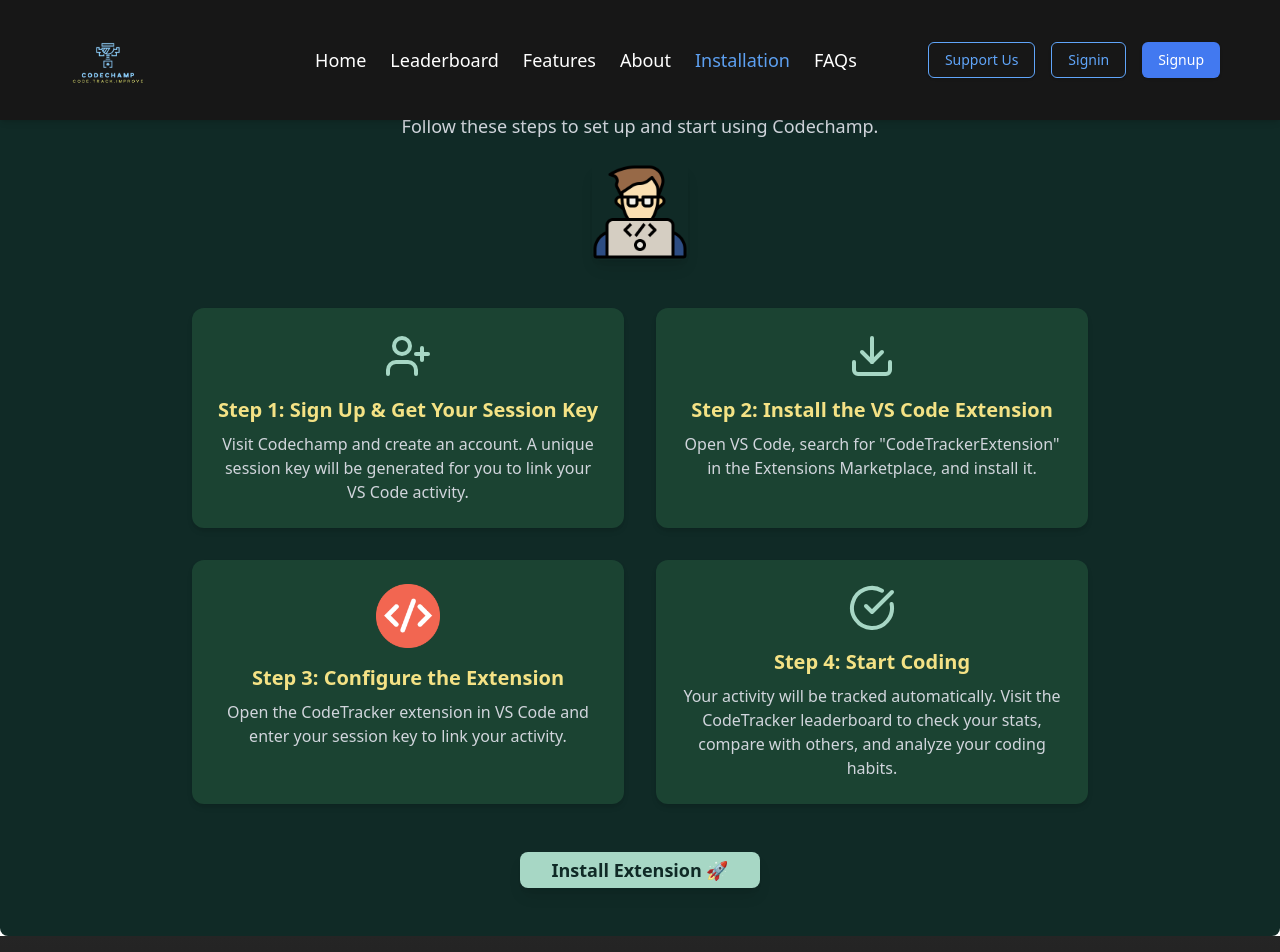
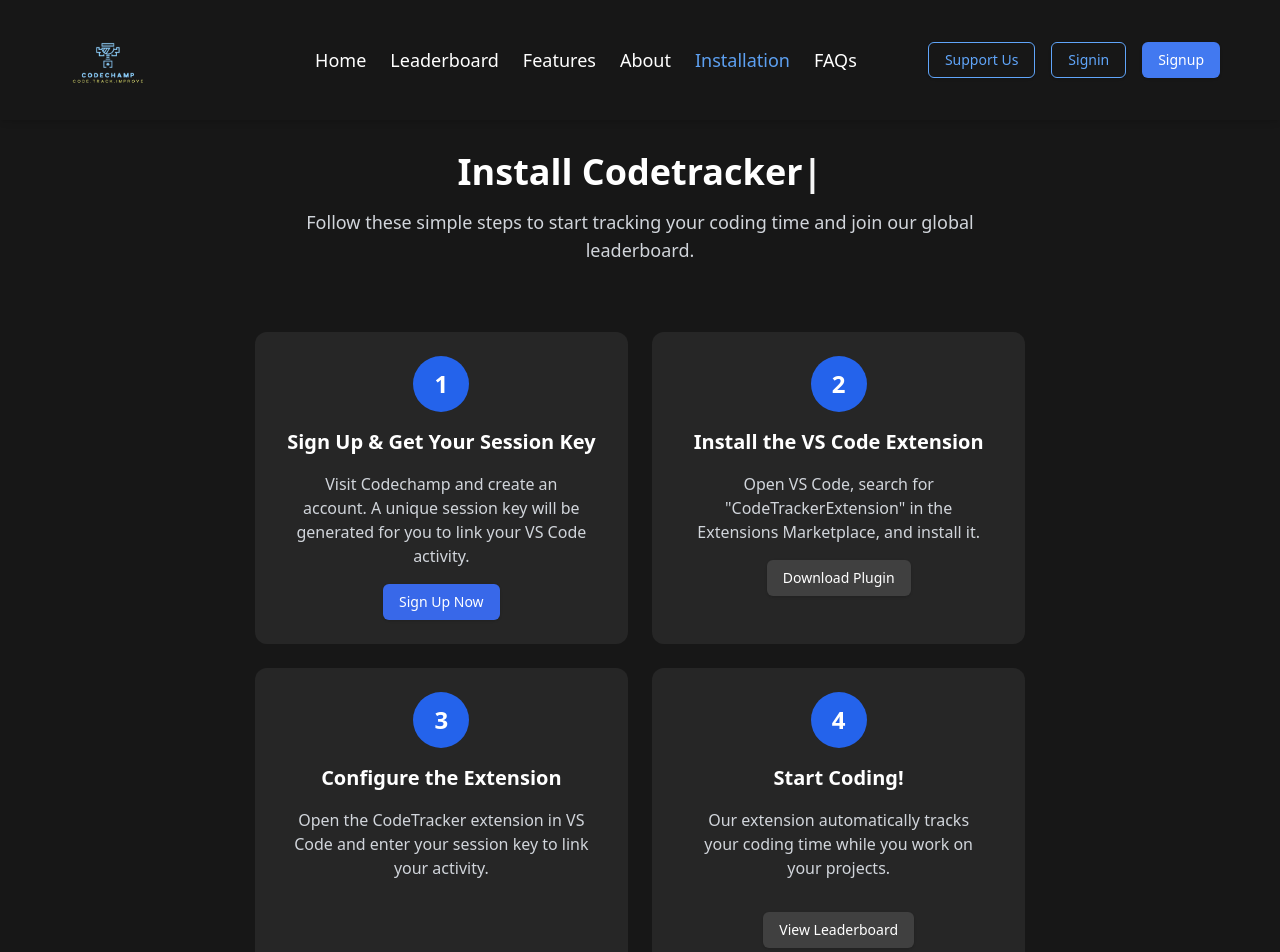
Before and after one commit to nishikantraj/CodeTrackFrontend, a React (Vite) app: page /installation in a window 1280 px wide. Shown: the top 952 px of the page. Built offline with nearby package versions, Linux system fonts and the light colour scheme.

Commit message:
New UI created for Installation and faqs

```diff
--- a/src/pages/Installation.tsx
+++ b/src/pages/Installation.tsx
@@ -1,9 +1,6 @@
 import { Button } from "@/components/ui/Button";
-import { Card } from "@/components/ui/Card";
-import { CheckCircle, Download, UserPlus } from "lucide-react";
-import code from '../assets/language/code.png'
-import geek from '../assets/language/geek.png'
 import { useEffect, useRef } from "react";
+import { NavLink } from "react-router-dom";
 import Typed from "typed.js";
 
 export default function Installation() {
@@ -11,7 +8,7 @@
 
   useEffect(() => {
     const typed = new Typed(typedRef.current, {
-      strings: ["Install Codetracker", "Track your coding", "Compete with others"],
+      strings: ["Getting Started with CodeChamp", "Install Codetracker", "Track your coding", "Compete with others"],
       typeSpeed: 50,
       backSpeed: 30,
       backDelay: 1000,
@@ -22,60 +19,101 @@
   }, []);
 
   return (
-    <div className="bg-[#102A26] text-[#F4E285] min-h-screen px-6 py-12 rounded-lg">
+    <div className="min-h-screen w-full py-8 mt-20 overflow-hidden text-white px-4 md:px-6 lg:px-8 bg-[#171717] pb-20">
 
-      <div className="max-w-5xl mx-auto text-center">
-        <h1 className="text-5xl font-extrabold text-[#A7D7C5]">
+      <div className="px-4 sm:px-6 md:px-12 flex flex-col gap-6">
+        {/* Title */}
+        <div className="flex flex-col justify-center items-center pt-10 py-5">
+          <h2 className="text-3xl md:text-4xl font-bold">
             <span ref={typedRef}></span>
-        </h1>
-        <p className="text-lg text-gray-300 mt-4">
-          Follow these steps to set up and start using Codechamp.
-        </p>
-        <img src={geek} alt="Codechamp Extension" className="mx-auto mt-6 w-24 rounded-lg shadow-lg" />
+          </h2>
+          <p className="text-center text-[#D1D5DB] w-full sm:w-4/5 md:w-3/5 pt-4 text-base md:text-lg">Follow these simple steps to start tracking your coding time and join our global leaderboard.</p>
         </div>
 
-      {/* Installation Steps */}
-      <div className="max-w-4xl mx-auto mt-12 grid grid-cols-1 md:grid-cols-2 gap-8">
+        {/* steps */}
+        <div className="flex flex-col md:flex-row md:flex-wrap gap-6 justify-center py-6">
 
-        <Card className="bg-[#1B4332] border-none shadow-md p-6 text-center">
-          <UserPlus className="text-[#A7D7C5] w-12 h-12 mx-auto" />
-          <h3 className="text-xl font-bold mt-4">Step 1: Sign Up & Get Your Session Key</h3>
-          <p className="text-gray-300 mt-2">Visit Codechamp and create an account. A unique session key will be generated for you to link your VS Code activity.</p>
-        </Card>
+            <div className="bg-[#262626] w-full md:w-5/12 lg:w-1/3 rounded-xl flex flex-col gap-4 py-6">
+              <div className="flex justify-center">
+                <span className="font-bold text-2xl bg-[#2463EB] w-14 h-14 rounded-full flex justify-center items-center">1</span>
+              </div>
+              <div className="flex flex-col justify-center items-center gap-4">
+                <h3 className="text-xl font-semibold text-center px-4">Sign Up & Get Your Session Key</h3>
+                <p className="text-center w-4/5 text-[#D1D5DB]">Visit Codechamp and create an account. A unique session key will be generated for you to link your VS Code activity.</p>
+                <div className="flex justify-center">
+                  <NavLink
+                    to={"/signup"}
+                  >
+                    <Button className="text-white cursor-pointer bg-[#3868e9] hover:bg-[#1C4ED8] text-sm">
+                      Sign Up Now
+                    </Button>
+                  </NavLink>
+                </div>
+              </div>
+            </div>
 
-        <Card className="bg-[#1B4332] border-none shadow-md p-6 text-center">
-          <Download className="text-[#A7D7C5] w-12 h-12 mx-auto" />
-          <h3 className="text-xl font-bold mt-4">Step 2: Install the VS Code Extension</h3>
-          <p className="text-gray-300 mt-2">Open VS Code, search for "CodeTrackerExtension" in the Extensions Marketplace, and install it.</p>
-        </Card>
+            <div className="bg-[#262626] w-full md:w-5/12 lg:w-1/3 rounded-xl flex flex-col gap-4 py-6">
+              <div className="flex justify-center">
+                <span className="font-bold text-2xl bg-[#2463EB] w-14 h-14 rounded-full flex justify-center items-center">2</span>
+              </div>
+              <div className="flex flex-col justify-center items-center gap-4">
+                <h3 className="text-xl font-semibold text-center px-4">Install the VS Code Extension</h3>
+                <p className="text-center w-4/5 text-[#D1D5DB]">Open VS Code, search for "CodeTrackerExtension" in the Extensions Marketplace, and install it.</p>
+                <div className="flex justify-center">
+                  <a
+                    href="https://marketplace.visualstudio.com/items?itemName=Nishikant.codetrackerextension"
+                    target="_blank"
+                  >
+                    <Button className="text-white cursor-pointer bg-[#404040] hover:bg-[#525252] text-sm">
+                      Download Plugin
+                    </Button>
+                  </a>
+                </div>
+              </div>
+            </div>
 
-        <Card className="bg-[#1B4332] border-none shadow-md p-6 text-center">
-          <img src={code} alt="Session Key Setup" className="w-16 h-16 mx-auto" />
-          <h3 className="text-xl font-bold mt-4">Step 3: Configure the Extension</h3>
-          <p className="text-gray-300 mt-2">Open the CodeTracker extension in VS Code and enter your session key to link your activity.</p>
-        </Card>
+            <div className="bg-[#262626] w-full md:w-5/12 lg:w-1/3 rounded-xl flex flex-col gap-4 py-6">
+              <div className="flex justify-center">
+                <span className="font-bold text-2xl bg-[#2463EB] w-14 h-14 rounded-full flex justify-center items-center">3</span>
+              </div>
+              <div className="flex flex-col justify-center items-center gap-4">
+                <h3 className="text-xl font-semibold text-center px-4">Configure the Extension</h3>
+                <p className="text-center w-4/5 text-[#D1D5DB]">Open the CodeTracker extension in VS Code and enter your session key to link your activity.</p>
+              </div>
+            </div>
 
-        <Card className="bg-[#1B4332] border-none shadow-md p-6 text-center">
-          <CheckCircle className="text-[#A7D7C5] w-12 h-12 mx-auto" />
-          <h3 className="text-xl font-bold mt-4">Step 4: Start Coding</h3>
-          <p className="text-gray-300 mt-2">Your activity will be tracked automatically. Visit the CodeTracker leaderboard to check your stats, compare with others, and analyze your coding habits.</p>
-        </Card>
+            <div className="bg-[#262626] w-full md:w-5/12 lg:w-1/3 rounded-xl flex flex-col gap-4 py-6">
+              <div className="flex justify-center">
+                <span className="font-bold text-2xl bg-[#2463EB] w-14 h-14 rounded-full flex justify-center items-center">4</span>
+              </div>
+              <div className="flex flex-col justify-center items-center gap-4">
+                <h3 className="text-xl font-semibold text-center px-4">Start Coding!</h3>
+                <p className="text-center w-4/5 text-[#D1D5DB]">Our extension automatically tracks your coding time while you work on your projects.</p>
+              </div>
+              <div className="flex justify-center mt-4">
+                <NavLink
+                  to={"/leaderboard"}
+                >
+                  <Button className="text-white cursor-pointer bg-[#404040] hover:bg-[#525252] text-sm">
+                    View Leaderboard
+                  </Button>
+                </NavLink>
+              </div>
+            </div>
 
         </div>
 
-      {/* Call to Action */}
-      <div className="text-center mt-12">
-        <a
-          href="https://marketplace.visualstudio.com/items?itemName=Nishikant.codetrackerextension"
-          target="_blank"
-          rel="noopener noreferrer"
+        <div className="bg-gradient-to-r from-[#1D4DD7] via-[#2C3FBC] to-[#3631A4] flex flex-col justify-center items-center gap-6 py-12 px-4 rounded-xl">
+          <h3 className="text-3xl font-bold text-center">Ready to Start Your Coding Journey?</h3>
+          <p className="text-[#D1D5DB] text-lg text-center">Join thousands of developers tracking their progress and improving their skills with CodeChamp.</p>
+          <NavLink
+            to={"/signup"}
           >
-          <Button className="bg-[#A7D7C5] text-[#102A26] font-semibold px-8 py-4 text-lg rounded-lg shadow-lg hover:bg-[#8CC3B3] transition cursor-pointer">
-            Install Extension 🚀
-          </Button>
-        </a>
+            <Button className="cursor-pointer bg-[#FFFFFF] hover:bg-[#EFF6FF] text-[#2463EB] text-lg py-6">Create Free Account</Button>
+          </NavLink>
         </div>
 
       </div>
+    </div>
   );
 }
--- a/src/pages/Leaderboard.tsx
+++ b/src/pages/Leaderboard.tsx
@@ -94,7 +94,7 @@
   })).filter((user:UserProps) => user.name.toLowerCase().includes(debouncedQuery));
 
   return (
-    <div className="min-h-screen text-white py-6 bg-[#171717] flex flex-col items-center overflow-auto">
+    <div className="min-h-screen text-white py-6 bg-[#171717] flex flex-col items-center overflow-auto pt-[130px]">
       {/* Title with description */}
       <div className="flex flex-col justify-center items-center px-4 md:px-6">
         <h1 className="text-3xl sm:text-4xl md:text-5xl font-bold bg-clip-text mb-4 md:mb-6 text-center">
```
Also changed, not shown: src/pages/FAQ.tsx (+21 -18 lines). Lines whose indentation alone changed are shown as unchanged.
